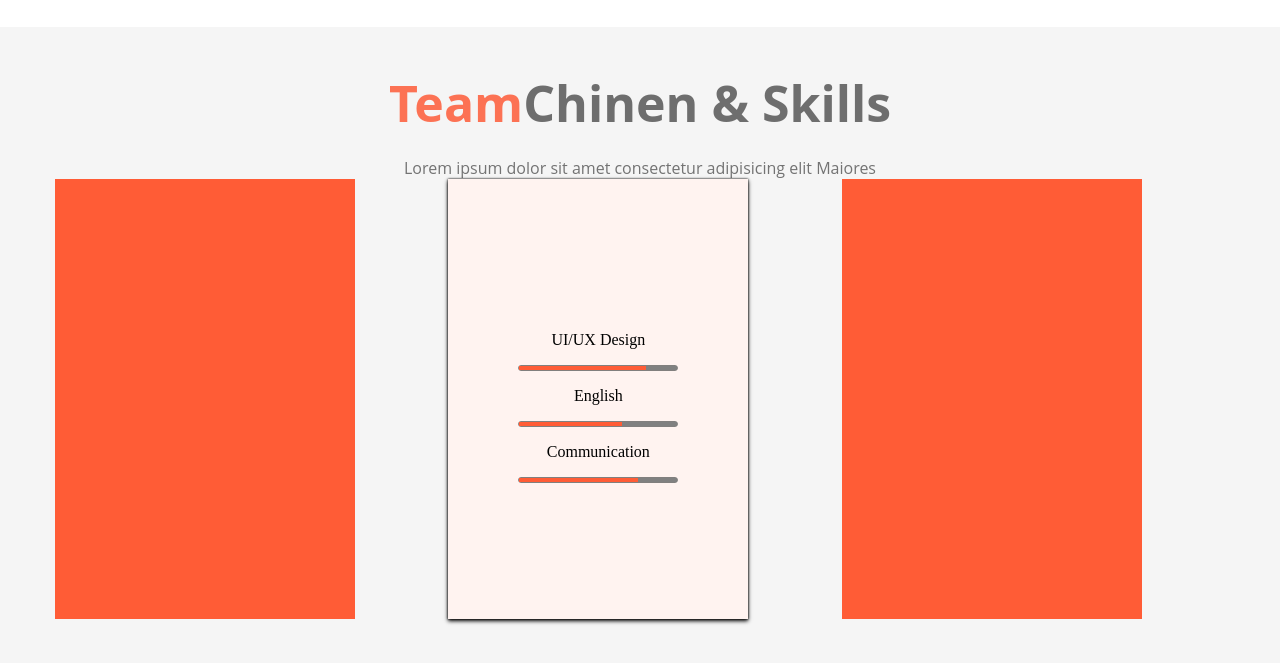
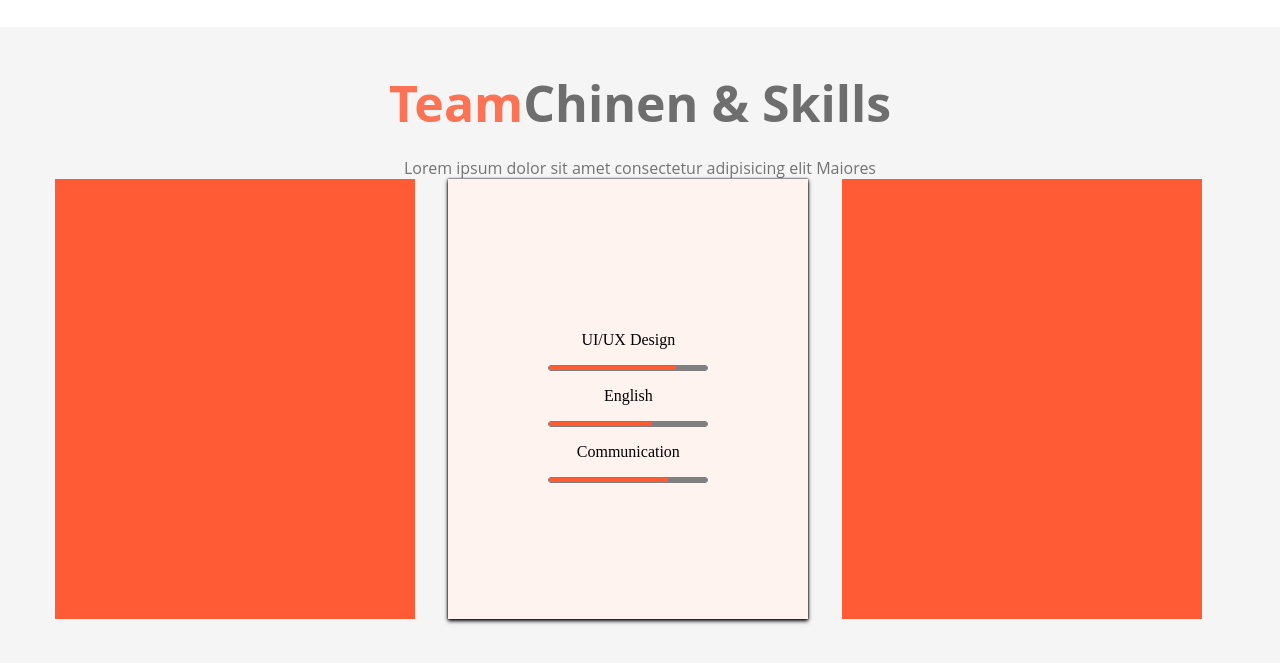
Before and after one commit to Maryna242/test-project, a website: page src/index.html in a window 1280 px wide. Shown: the part 3372-4035 px from the top of the page. Drawn offline with nearby package versions, Linux system fonts and the light colour scheme; files that its build step writes are made by us from their sources.

Commit message:
обратно изменила ширину

```diff
--- a/src/css/styles.less
+++ b/src/css/styles.less
@@ -292,7 +292,7 @@ header{
         grid-template-columns: repeat(3, 1fr);
         gap: 10px;
         &-card{
-            max-width: 300px;
+            max-width: 360px;
             min-height: 440px;
             background-color: #ff5c36;
             &:nth-child(2){
```
